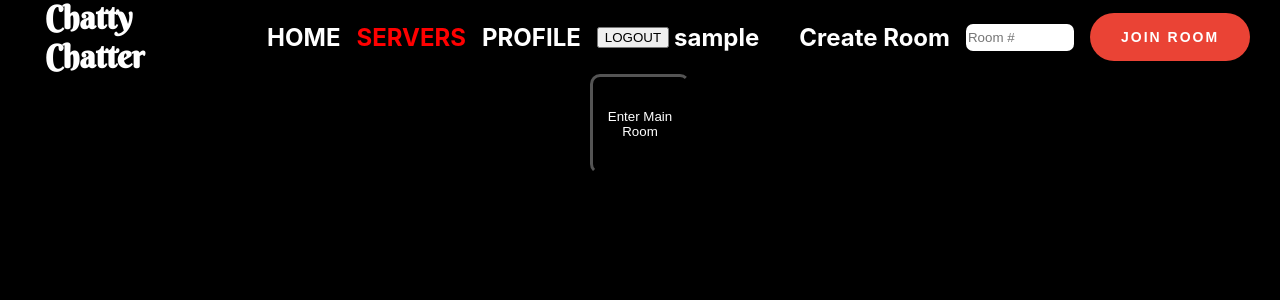
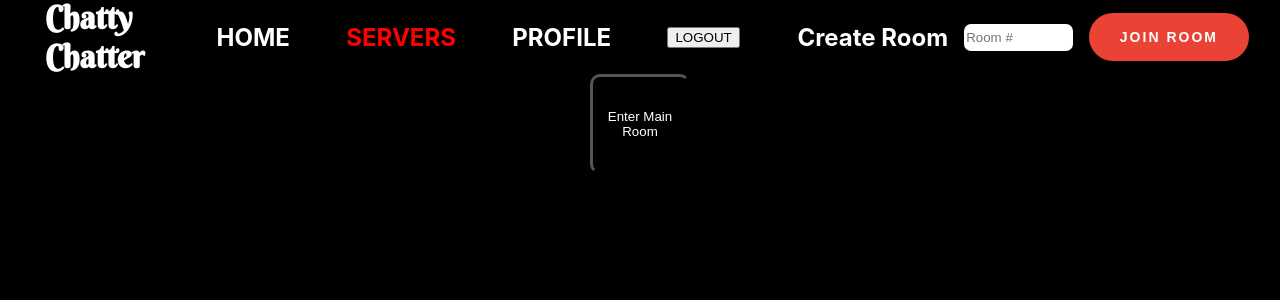
Before and after one commit to Tanner-Davison/Chatty_Chatter, a React (Create React App) app: page /currentservers in a window 1280 px wide. Shown: the top 300 px of the page. Built offline with nearby package versions, Linux system fonts and the light colour scheme; sample sign-in values are in the browser's storage.

Commit message:
fixed the joinroom method and enabled reload while staying connected

```diff
--- a/src/components/Header/Header.css
+++ b/src/components/Header/Header.css
@@ -8,10 +8,13 @@
   height: 4rem;
   gap: 5px;
   background-color: black;
-  /* border-bottom:3px solid white; */
+  width:100vw;
 
 }
-.room-num-input {
+a{
+  text-decoration: none;
+}
+.create_room_container {
   display: flex;
   flex-direction: row;
   gap:1rem;
@@ -57,13 +60,16 @@
   }
 }
 .navLinks{
+  position: relative;
     display: flex;
     flex-direction: row;
-    gap:1rem;
-    align-items: center;
-    justify-content: center;
 
+    gap:10%;
+    align-items:center;
+    justify-content: space-between;
+    list-style-type:none ;
 }
+
 .navLinks a{
     text-decoration: none;
 }
@@ -77,3 +83,19 @@ color:red;
     align-self: center;
     width: 20%;
 }
+.visible_login_success{
+  position: absolute;
+  top:90vh;
+  display:flex;
+  flex-direction: row;
+  align-items: center;
+  justify-content: center;
+  gap:25px;
+  border:2px solid white;
+  border-radius:10px;
+  padding:10px;
+  font-size: 10px;
+}
+.visible_login_success > #loggedIn{
+  color:#49c219;
+}
--- a/src/components/Header/Header.js
+++ b/src/components/Header/Header.js
@@ -1,17 +1,32 @@
 import "./Header.css";
 
 import { Link, useLocation, useNavigate } from "react-router-dom";
+import { useState,useEffect } from "react";
 
-const Header = ({ joinRoom, roomChanger, room, socket }) => {
+const Header = ({ joinRoom, roomChanger, room, }) => {
   const location = useLocation();
 
   const usernameLocal = JSON.parse(sessionStorage.getItem("username"));
+  const [visible, setVisible] = useState(true);
   const navigate = useNavigate();
   const logoutHandler = () => {
     localStorage.clear();
     sessionStorage.clear();
     navigate("/");
   };
+
+
+
+    useEffect(()=>{
+      const timer = setTimeout(()=>{
+        setVisible(false);
+      },5000);
+       return () => {
+         clearTimeout(timer);
+       };
+
+    },[room])
+
   const getLinkStyle = (path) => {
     return path === location.pathname ? "linkActive" : "linkInactive";
   };
@@ -22,6 +37,8 @@ const Header = ({ joinRoom, roomChanger, room, socket }) => {
         <Link to="/">
           <h1 className={"logo-font"}>Chatty Chatter</h1>
         </Link>
+        {usernameLocal && (
+          <>
             <li>
               <Link to={"/"}>
                 <h2 className={getLinkStyle("/")}>HOME</h2>
@@ -39,13 +56,21 @@ const Header = ({ joinRoom, roomChanger, room, socket }) => {
                 </h2>
               </Link>
             </li>
+
             <button type="button" onClick={() => logoutHandler()}>
               LOGOUT
             </button>
+          </>
+        )}
       </ul>
+      {visible && usernameLocal && (
+        <div className={"visible_login_success"}>
+          <h2 id='loggedIn'>Logged in as: </h2>
+          <h2 style={{ color: "white" }}>{usernameLocal}</h2>
+        </div>
+      )}
 
-      <h2 style={{ color: "white" }}>{usernameLocal ? usernameLocal : ``}</h2>
-      <div className={"room-num-input"}>
+      <div className={"create_room_container"}>
         <h2 style={{ color: "white" }}>Create Room</h2>
         <input
           className={"roomInput"}
--- a/src/components/MainRoom.css
+++ b/src/components/MainRoom.css
@@ -257,3 +257,12 @@ h1{
 .room-num-input-mainRoom > input{
   width:15%;
 }
+#statusBtn{
+  border:none;
+  color:rgb(255, 255, 255);
+  font: size 25px;
+  font-family: 'Poppins', sans-serif;
+  border-radius:8px;
+
+
+}
--- a/src/components/MainRoom.js
+++ b/src/components/MainRoom.js
@@ -20,13 +20,18 @@ const MainRoom = () => {
 
   const [message, setMessage] = useState("");
   const [messageRecieved, setMessageRecieved] = useState([]);
-  const [room, setRoom] = useState(1);
-  const useTempName = JSON.parse(localStorage.getItem("username"));
-  const messagesStartRef = useRef(null);
+  const lastRoom = sessionStorage.getItem("lastRoom");
+  const initialRoom = lastRoom ? parseInt(lastRoom, 10) : 1;
+  const [room, setRoom] = useState(initialRoom);
+  const sessionUsername = JSON.parse(sessionStorage.getItem("username"));
+  const sessionPassword = JSON.parse(sessionStorage.getItem("password"));
+
+  const messagesStartRef = useRef("");
   const PORT = process.env.PORT;
 
   const currentTime = getCurrentTimeJSX();
-  const [isSocketConnected, setSocketConnected] = useState('Disconnected');
+  const [isSocketConnected, setSocketConnected] = useState("Disconnected");
+  const [latestRoom, setlatestRoom] = useState(1);
 
   const navigate = useNavigate();
 
@@ -36,11 +41,13 @@ const MainRoom = () => {
       username: userLoginInfo.username,
       message: message,
     });
-    console.log(userLoginInfo.username)
+    console.log({ joinRoom: userLoginInfo.username });
     const messages = await loadRoomHistory(room);
+    sessionStorage.setItem("lastRoom", room.toString());
+    setlatestRoom(room);
     setMessageRecieved(messages);
+  };
 
-  };
   const roomChanger = (event) => {
     // setMessageRecieved("")
     setRoom(event.target.value);
@@ -76,6 +83,7 @@ const MainRoom = () => {
   };
 
   useEffect(() => {
+    console.log(isSocketConnected);
     if (!socket) {
       console.log("there is no active socket");
 
@@ -87,12 +95,23 @@ const MainRoom = () => {
       });
       return;
     } // Prevent code from running if socket is null or undefined
-
+    if (isSocketConnected === "Disconnected") {
+      setUserLoginInfo({
+        username: sessionUsername,
+        password: sessionPassword,
+      });
+      console.log("working");
+      setSocketConnected("Connected");
+      return;
+    }
+    console.log(mainAccess);
     if (mainAccess === true) {
       sendUserInfo(userLoginInfo);
       joinRoom();
       setMainAccess(false);
     }
+
+    console.log(messageRecieved);
     socket.on("connect", () => {
       setSocketConnected("Connected");
     });
@@ -105,7 +124,7 @@ const MainRoom = () => {
       console.error("Socket Error:", error);
     });
 
-    const handleReceiveMessage = async(data) => {
+    const handleReceiveMessage = async (data) => {
       if (data.room !== room) {
         return;
       }
@@ -117,8 +136,8 @@ const MainRoom = () => {
           timestamp: getCurrentTime(),
         },
       ]);
-      console.log(data.sentBy)
-      await loadRoomHistory(data.room)
+      console.log(data.sentBy);
+      await loadRoomHistory(data.room);
     };
     socket.on("receive_message", handleReceiveMessage);
 
@@ -147,11 +166,11 @@ const MainRoom = () => {
         <div className="header">
           <Header roomChanger={roomChanger} room={room} joinRoom={joinRoom} />
           <div className={"all-messages"} ref={messagesStartRef}>
-            {messageRecieved.map((msg, index) => {
+            {messageRecieved.length > 0 &&
+              messageRecieved.map((msg, index) => {
                 if (msg.sentBy === userLoginInfo.username) {
                   // Message sent by current user
                   return (
-
                     <div key={index} className={"messagesContainer"}>
                       <div className={"container blue"}>
                         <div className={"message-blue"}>
@@ -163,7 +182,6 @@ const MainRoom = () => {
                         </div>
                       </div>
                     </div>
-
                   );
                 } else {
                   // Message received from another user
@@ -184,11 +202,25 @@ const MainRoom = () => {
                   );
                 }
               })}
+            {messageRecieved.length <= 0 && (
+              <>
+                <div
+                  style={{
+                    display: "flex",
+                    flexDirection: "column",
+                    alignItems: "center",
+                  }}>
+                  <h1>No Room History</h1>
+                  <p>please choose another room or rejoin</p>
+                </div>
+              </>
+            )}
           </div>
         </div>
         <div className={"room-num-input-mainRoom"}>
           <input
             placeholder={message !== "" ? message : "Message..."}
+            value={message}
             onChange={(event) => setMessage(event.target.value)}
             maxLength="255"
           />
@@ -206,21 +238,22 @@ const MainRoom = () => {
                 justifyContent: "center",
                 gap: "8px",
               }}>
-              <h3 style={{color:'white'}}>Status:</h3>
-              <h2
+              <h3 style={{ color: "white" }}>Status:</h3>
+              <button
+                type="button"
+                id={"statusBtn"}
                 style={
                   isSocketConnected === "Connected"
-                  ? { color: "green" }
-                  : { color: "red" }
+                    ? { backgroundColor: "rgba(46, 178, 13, 0.5)" }
+                    : { backgroundColor: "red" }
                 }>
-                {isSocketConnected}
-              </h2>
+                {isSocketConnected.toUpperCase()}
+              </button>
             </div>
           </>
         }
       </div>
     </>
   );
-
 };
 export default MainRoom;
```
Lines whose indentation alone changed are shown as unchanged.
